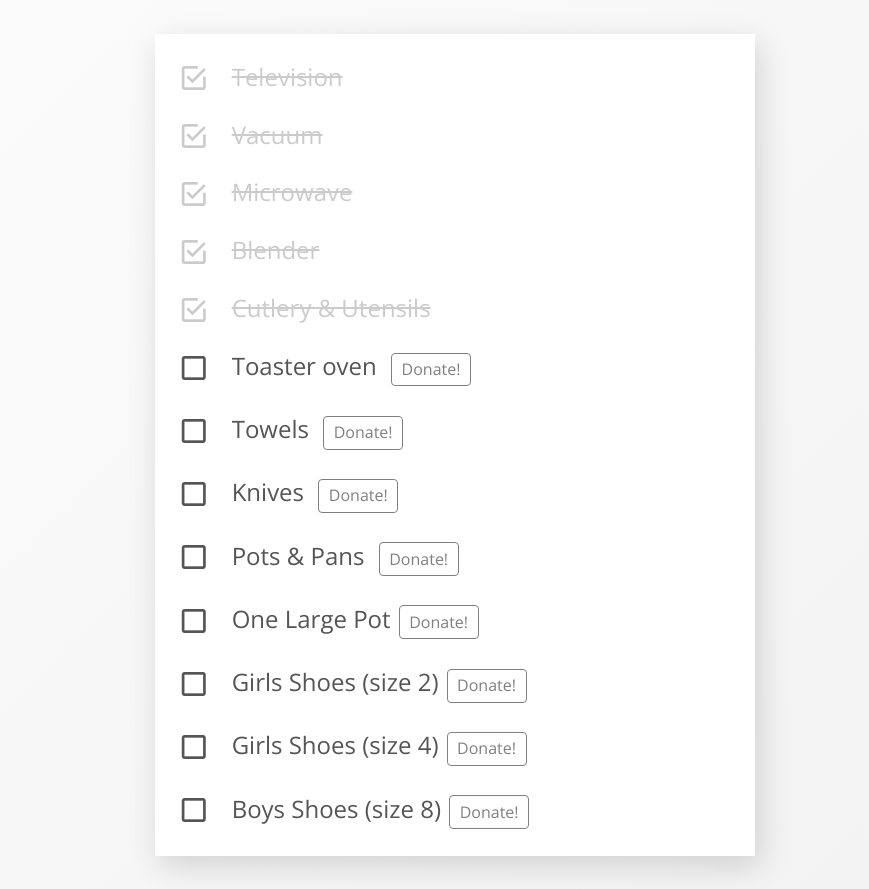
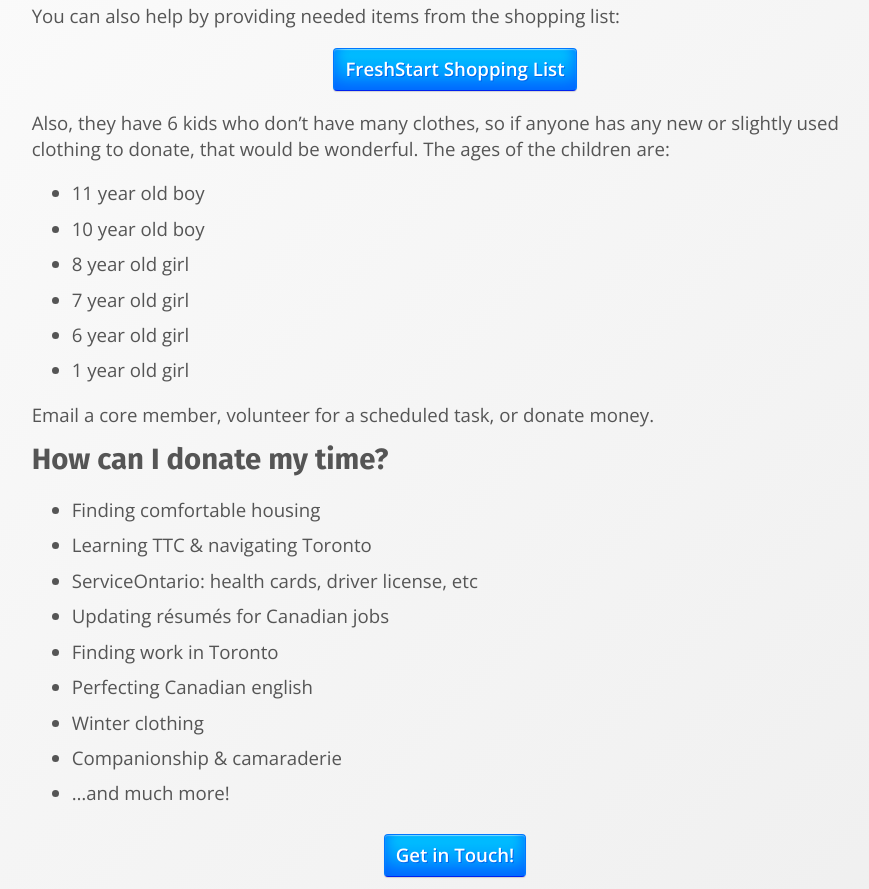
Before and after one commit to tomhodgins/freshstart, a plain HTML site: page help.html in a window 1280 px wide. Shown: the part 725-1614 px from the top of the page, without its empty margins (185-1054 px from the left). Drawn offline with nearby package versions, Linux system fonts and the light colour scheme.

Commit message:
Update help.html

```diff
--- a/help.html
+++ b/help.html
@@ -33,60 +33,8 @@
     <h3>How can I help this family?</h3>
     <p>You can help by donating money toward urgent needs using the link below:</p>
     <p style=text-align:center><a href=https://www.youcaring.com/syrian-refugee-family-coming-to-toronth-476766 data-button=blue>FreshStart on YouCaring</a></p>
-  <aside data-list>
-       <label>
-        <input type=checkbox checked>
-        <span>Television<!-- <a data-button=outline href=mailto:soujoyce@gmail.com?cc=estherjoygibbs@gmail.com&subject=%5BDONATION%5D&body=I%E2%80%99d%20like%20to%20donate%20a%20TV!%0A%0A>Donate!</a>--></span>
-      </label>
-      <label>
-        <input type=checkbox checked>
-        <span>Vacuum <!--<a data-button=outline href=mailto:soujoyce@gmail.com?cc=estherjoygibbs@gmail.com&subject=%5BDONATION%5D&body=I%E2%80%99d%20like%20to%20donate%20a%20vacuum!%0A%0A>Donate!</a>--></span>
-      </label>
-      <label>
-        <input type=checkbox checked>
-        <span>Microwave<!-- <a data-button=outline href=mailto:soujoyce@gmail.com?cc=estherjoygibbs@gmail.com&subject=%5BDONATION%5D&body=I%E2%80%99d%20like%20to%20donate%20a%20microwave!%0A%0A>Donate!</a>--></span>
-      </label>
-      <label>
-        <input type=checkbox checked>
-        <span>Blender <!--<a data-button=outline href=mailto:soujoyce@gmail.com?cc=estherjoygibbs@gmail.com&subject=%5BDONATION%5D&body=I%E2%80%99d%20like%20to%20donate%20a%20blender!%0A%0A>Donate!</a>--></span>
-      </label>
-      <label>
-        <input type=checkbox checked>
-        <span>Cutlery &amp; Utensils <!--<a data-button=outline href=mailto:soujoyce@gmail.com?cc=estherjoygibbs@gmail.com&subject=%5BDONATION%5D&body=I%E2%80%99d%20like%20to%20donate%20cutlery%20%26%20utensils!%0A%0A>Donate!</a>--></span>
-      </label>
-      <label>
-        <input type=checkbox>
-        <span>Toaster oven <a data-button=outline href=mailto:soujoyce@gmail.com?cc=estherjoygibbs@gmail.com&subject=%5BDONATION%5D&body=I%E2%80%99d%20like%20to%20donate%20a%20toaster%20oven!%0A%0A>Donate!</a></span>
-      </label>
-      <label>
-        <input type=checkbox>
-        <span>Towels <a data-button=outline href=mailto:soujoyce@gmail.com?cc=estherjoygibbs@gmail.com&subject=%5BDONATION%5D&body=I%E2%80%99d%20like%20to%20donate%20towels!%0A%0A>Donate!</a></span>
-      </label>
-      <label>
-        <input type=checkbox>
-        <span>Knives <a data-button=outline href=mailto:soujoyce@gmail.com?cc=estherjoygibbs@gmail.com&subject=%5BDONATION%5D&body=I%E2%80%99d%20like%20to%20donate%20knives!%0A%0A>Donate!</a></span>
-      </label>
-      <label>
-        <input type=checkbox>
-        <span>Pots &amp; Pans <a data-button=outline href=mailto:soujoyce@gmail.com?cc=estherjoygibbs@gmail.com&subject=%5BDONATION%5D&body=I%E2%80%99d%20like%20to%20donate%20pots%20%26%20pans!%0A%0A>Donate!</a></span>
-      </label>
-      <label>
-        <input type=checkbox>
-        <span>One Large Pot<a data-button=outline href=mailto:soujoyce@gmail.com?cc=estherjoygibbs@gmail.com&subject=%5BDONATION%5D&body=I%E2%80%99d%20like%20to%20donate%20one%20large%20pot!%0A%0A>Donate!</a></span>
-      </label>
-      <label>
-        <input type=checkbox>
-        <span>Girls Shoes (size 2)<a data-button=outline href=mailto:soujoyce@gmail.com?cc=estherjoygibbs@gmail.com&subject=%5BDONATION%5D&body=I%E2%80%99d%20like%20to%20donate%20girls%20shoes%20(size%202)!%0A%0A>Donate!</a></span>
-      </label>
-      <label>
-        <input type=checkbox>
-        <span>Girls Shoes (size 4)<a data-button=outline href=mailto:soujoyce@gmail.com?cc=estherjoygibbs@gmail.com&subject=%5BDONATION%5D&body=I%E2%80%99d%20like%20to%20donate%20girls%20shoes%20(size%204)!%0A%0A>Donate!</a></span>
-      </label>
-      <label>
-        <input type=checkbox>
-        <span>Boys Shoes (size 8)<a data-button=outline href=mailto:soujoyce@gmail.com?cc=estherjoygibbs@gmail.com&subject=%5BDONATION%5D&body=I%E2%80%99d%20like%20to%20donate%20boys%20shoes%20(size%208)!%0A%0A>Donate!</a></span>
-      </label>
-    </aside>
+    <p>You can also help by providing needed items from the shopping list:</p>
+    <p style=text-align:center><a href=http://www.signupgenius.com/go/30e044aacaf28abf85-donation data-button=blue>FreshStart Shopping List</a></p>
     <p>Also, they have 6 kids who don&rsquo;t have many clothes, so if anyone has any new or slightly used clothing to donate, that would be wonderful. The ages of the children are:</p>
     <ul>
       <li>11 year old boy
```
